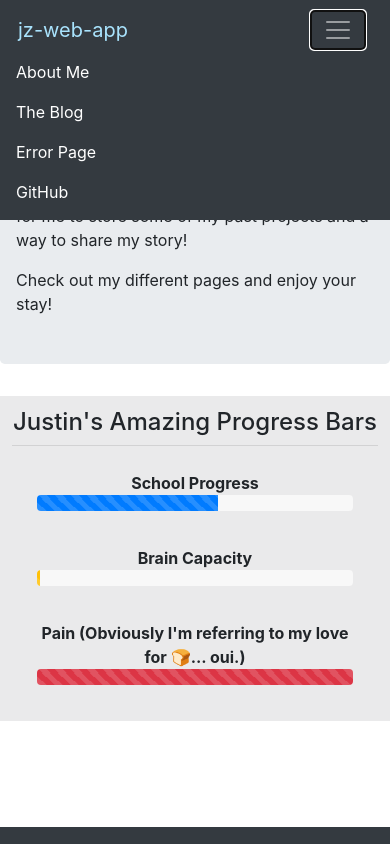
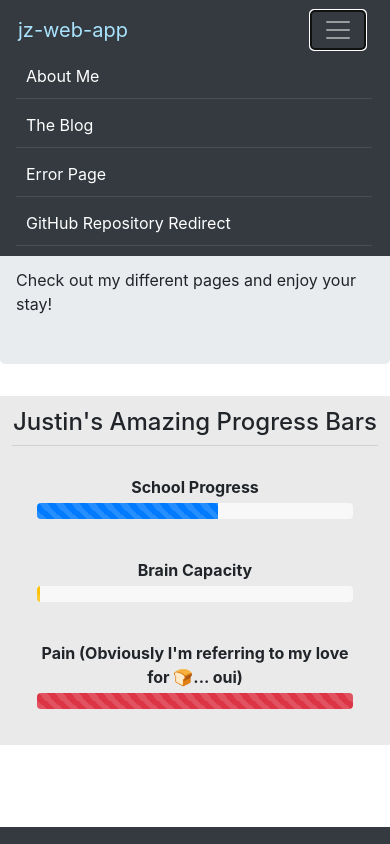
Before and after one commit to justin-zhu1018/jz-web-app, a React (Create React App) app: page / in a window 390 px wide. Both pictures are taken after a click on the button 338 px from the left and 30 px from the top of the page. Shown: the top 844 px of the page. Built offline with nearby package versions, Linux system fonts and the light colour scheme.

Commit message:
Custom responsive card component, other css edits

```diff
--- /dev/null
+++ b/src/components/blogCard.css
@@ -0,0 +1,15 @@
+.card__css {
+  border-radius: 5px;
+  border: 1px solid #ced4da;
+  /* box-shadow: 0 0 1px #dfdfdf; */
+  background-color: white;
+  padding: 20px;
+  margin: 10px auto;
+  width: 100%;
+  height: 30%;
+}
+
+.card__css p {
+  line-height: 1.8rem;
+  margin: 4px;
+}
--- /dev/null
+++ b/src/components/blogCard.js
@@ -0,0 +1,13 @@
+import React from 'react';
+import './blogCard.css';
+
+export default function blogCard(props) {
+  return (
+    <div className="card__css" value={props.index}>
+      <p>
+        <strong>{props.title}</strong>
+      </p>
+      <p>{props.body}</p>
+    </div>
+  );
+}
--- a/src/components/footer.js
+++ b/src/components/footer.js
@@ -51,25 +51,25 @@ export default function Footer() {
               className="footer__link"
               href="https://docs.google.com/document/d/1MupDO-RMpOXpgkK8nM45wxgFp0mPxeasGWBtKIR3-II/edit?usp=sharing"
             >
-              My Resume
+              Link to My Resume
             </a>
             <a
               className="footer__link"
               href="https://github.com/justin-zhu1018/flazey-bot"
             >
-              Clash Royale Discord Bot
+              Discord Bot Repository
             </a>
             <a
               className="footer__link"
               href="https://docs.google.com/document/d/1hqSKPdD8BYJs1Oqc1AWJoJg5hovUv-IR_NVx9QSqPSo/edit"
             >
-              SCE 2020 Internship Docs
+              SCE 2020 Summer Internship Docs
             </a>
             <a
               className="footer__link"
               href="https://www.youtube.com/watch?v=pkqGYBR-rgA"
             >
-              Contribution to Core-v4
+              Internship Project (Youtube Video)
             </a>
           </div>
         </div>
--- a/src/components/siteNavbar.css
+++ b/src/components/siteNavbar.css
@@ -10,3 +10,17 @@
 .list-text {
   color: white;
 }
+
+.nav__item {
+  padding: 2px;
+  margin: 2px 0;
+  padding-left: 10px;
+  border-bottom: 1px solid #494e53;
+  width: 99.5%;
+  /* margin-left: 10px; */
+}
+
+.nav__item:hover {
+  color: #cccccc;
+  background: rgba(255, 255, 255, 0.15);
+}
--- a/src/components/siteNavbar.js
+++ b/src/components/siteNavbar.js
@@ -24,24 +24,24 @@ export default function SiteNavbar(props) {
         <NavbarToggler onClick={toggleNavbar} className="mr-2" />
         <Collapse isOpen={!collapsed} navbar>
           <Nav navbar>
-            <NavItem>
+            <NavItem className="nav__item">
               <NavLink href="/about-me/">
                 <div className="list-text">About Me</div>
               </NavLink>
             </NavItem>
-            <NavItem>
+            <NavItem className="nav__item">
               <NavLink href="/blog/">
                 <div className="list-text">The Blog</div>
               </NavLink>
             </NavItem>
-            <NavItem>
+            <NavItem className="nav__item">
               <NavLink href="/error/">
                 <div className="list-text">Error Page</div>
               </NavLink>
             </NavItem>
-            <NavItem>
+            <NavItem className="nav__item">
               <NavLink href="https://github.com/justin-zhu1018/jz-web-app">
-                <div className="list-text">GitHub</div>
+                <div className="list-text">GitHub Repository Redirect</div>
               </NavLink>
             </NavItem>
           </Nav>
--- a/src/pages/blogPage.js
+++ b/src/pages/blogPage.js
@@ -1,6 +1,7 @@
 import React, {Component} from 'react';
 import BlogForm from '../components/blogForm';
-import {Button, Card, CardTitle, CardText, Jumbotron} from 'reactstrap';
+import BlogCard from '../components/blogCard';
+import {Button, Jumbotron} from 'reactstrap';
 import './blogPage.css';
 const axios = require('axios');
 
@@ -73,12 +74,7 @@ export default class BlogPost extends Component {
       return null;
     }
     return posts.map((post, index) => (
-      <Card body key={index} className="mx-auto">
-        <CardTitle>
-          <strong>{post.title}</strong>
-        </CardTitle>
-        <CardText>{post.body}</CardText>
-      </Card>
+      <BlogCard key={index} title={post.title} body={post.body} />
     ));
   };
   render() {
@@ -89,11 +85,11 @@ export default class BlogPost extends Component {
           <p className="lead">Made with MERN stack magic!</p>
           <hr className="my-2" />
           <p>
-            Not the most responsive design, looks like the Reactstrap Card
-            component sizes are constant.
+            Responsive design, like everything else on this website. Custom CSS
+            cards for posts because Reactstrap ones were not responsive. Button
+            is disabled until both inputs in the form are filled in.
           </p>
         </Jumbotron>
-        {/* <div className="form-container"> */}
         <div className="content-container">
           <div className="component-container">
             <BlogForm
--- a/src/pages/homePage.css
+++ b/src/pages/homePage.css
@@ -11,6 +11,11 @@
 .homePage .prog-padding {
   padding: 10px;
   margin: 15px;
+}
+
+.homePage .text-padding {
+  padding: 4px;
+  /* outline: black solid 1px; */
 }
 
 .homePage .progress-header-text-container {
--- a/src/pages/homePage.js
+++ b/src/pages/homePage.js
@@ -22,7 +22,9 @@ export default class HomePage extends Component {
             <hr className="my-2" />
           </div>
           <div className="text-center prog-padding">
+            <div className="text-padding">
               <b>School Progress</b>
+            </div>
             <Progress
               className="progress-bg-color"
               color="primary"
@@ -31,7 +33,9 @@ export default class HomePage extends Component {
             />
           </div>
           <div className="text-center prog-padding">
+            <div className="text-padding">
               <b>Brain Capacity</b>
+            </div>
             <Progress
               className="progress-bg-color"
               color="warning"
@@ -40,13 +44,15 @@ export default class HomePage extends Component {
             />
           </div>
           <div className="text-center prog-padding">
+            <div className="text-padding">
               <b>
                 Pain (Obviously I'm referring to my love for{' '}
                 <span role="img" aria-labelledby="jsx-a11y/accessible-emoji">
                   🍞
                 </span>
-              ... oui.)
+                ... oui)
               </b>
+            </div>
             <Progress
               className="progress-bg-color"
               color="danger"
```
Lines whose indentation alone changed are shown as unchanged.
